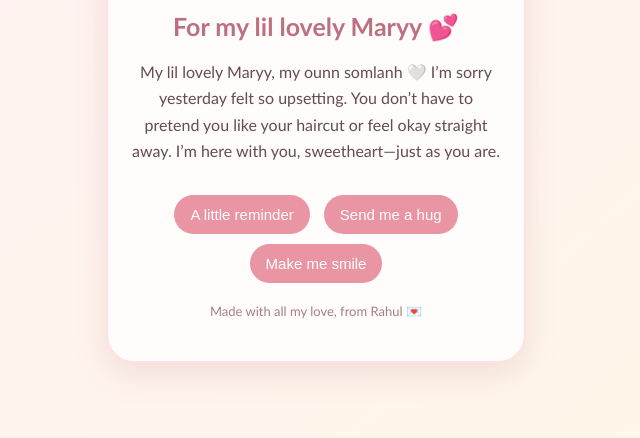
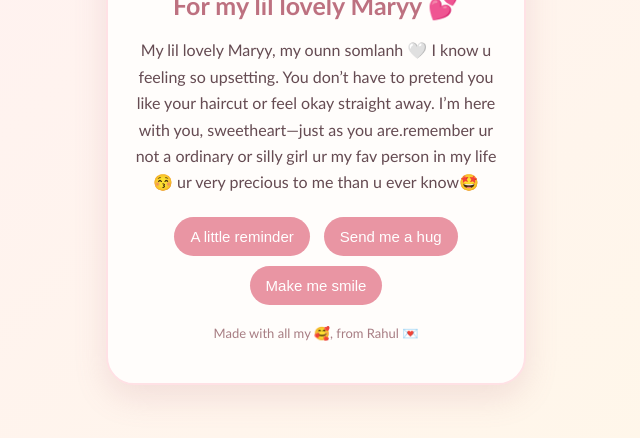
Before and after one commit to rahulrohit1715/samary-comfort, a plain HTML site: page index.html in a window 1280 px wide. Shown: the part 282-720 px from the top of the page, without its empty margins (324-964 px from the left). Drawn offline with Linux system fonts and the light colour scheme.

Commit message:
Revise note content for emotional support
Updated the message for Maryy to be more supportive and affectionate.

```diff
--- a/index.html
+++ b/index.html
@@ -35,23 +35,23 @@
     <h1>For my lil lovely Maryy 💕</h1>
 
     <p id="note">
-      My lil lovely Maryy, my ounn somlanh 🤍 I’m sorry yesterday felt so upsetting.
+      My lil lovely Maryy, my ounn somlanh 🤍 I know u feeling so upsetting.
       You don’t have to pretend you like your haircut or feel okay straight away.
-      I’m here with you, sweetheart—just as you are.
+      I’m here with you, sweetheart—just as you are.remember ur not a ordinary or silly girl ur my fav person in my life😚 ur very precious to me than u ever know🤩
     </p>
 
 <button type="button" onclick="showNote(0)">A little reminder</button>
 <button type="button" onclick="showNote(1)">Send me a hug</button>
 <button type="button" onclick="showNote(2)">Make me smile</button>
 
-    <p class="small">Made with all my love, from Rahul 💌</p>
+    <p class="small">Made with all my 🥰, from Rahul 💌</p>
   </main>
 
   <script>
     const notes = [
       "My lil lovely Maryy, my ounn somlanh 🤍 You don’t have to love your haircut today. Take your time, sweetheart. I love you for being you—not for any hairstyle.",
       "Sending you the biggest teddy-bear hug 🧸🤗 I wish I could hold you close and listen. You can tell me everything, or we can just sit together.",
-      "Important bear announcement: you are still my gorgeous girl, and this tiny bear is officially on your team! 🧸💕"
+      "Important bear announcement: you are still my gorgeous girl, I lovee uuu Maa babyy girl 🧸💕"
     ];
 
     function showNote(number) {
```
